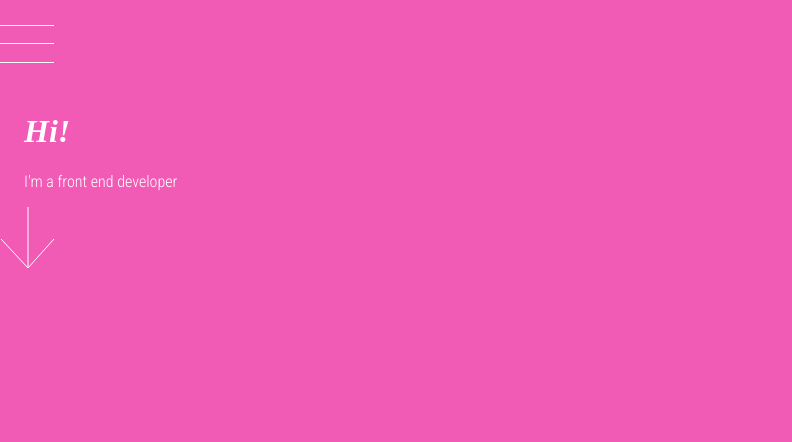
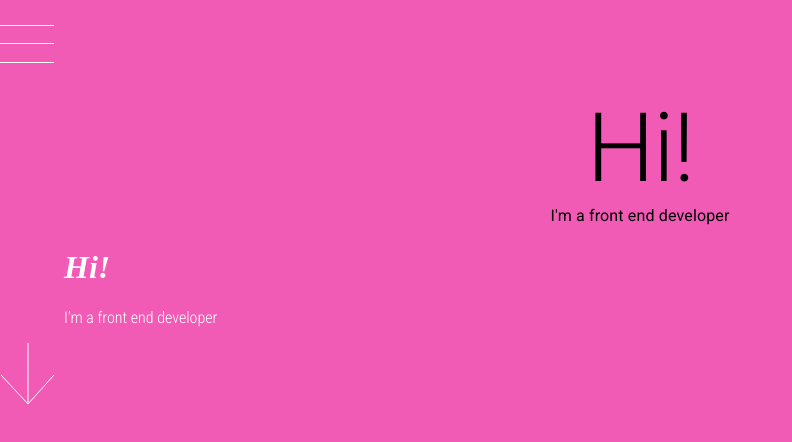
Before and after one commit to jimdiew/portfolio2022, a React (Create React App) app in the folder portfolio22/: page / in a window 1280 px wide. Shown: the top 442 px of the page, without its empty margins (0-792 px from the left). Built offline with nearby package versions, Linux system fonts and the light colour scheme; a web font is replaced by a local one.

Commit message:
change mui 4 to 5

```diff
--- a/portfolio22/src/components/Contact.js
+++ b/portfolio22/src/components/Contact.js
@@ -1,5 +1,5 @@
 import React from "react";
-import { Container } from "@material-ui/core";
+import Container from "@mui/material/Container";
 
 export default function Contact() {
   return (
--- a/portfolio22/src/components/Education.js
+++ b/portfolio22/src/components/Education.js
@@ -1,5 +1,5 @@
 import React from "react";
-import { Container } from "@material-ui/core";
+import Container from "@mui/material/Container";
 
 export default function Education() {
   return (
--- a/portfolio22/src/components/Header.js
+++ b/portfolio22/src/components/Header.js
@@ -1,5 +1,5 @@
 import React from "react";
-import Hamburger from "hamburger-react";
+
 import { useState } from "react";
 import menu from "../assets/statics/menu.svg";
 
--- a/portfolio22/src/components/Home.js
+++ b/portfolio22/src/components/Home.js
@@ -1,11 +1,20 @@
 import React from "react";
-import { Container } from "@material-ui/core";
-import Box from "@material-ui/core/Box";
+import Container from "@mui/material/Container";
+import Box from "@mui/material/Box";
+import Typography from "@mui/material/Typography";
+import { makeStyles } from "@mui/styles";
 
 export default function Home() {
   return (
     <Container>
       <Box>
+        <Typography variant="h1" color="initial" align="center">
+          Hi!
+        </Typography>
+        <Typography variant="body1" color="initial" align="center">
+          {" "}
+          I'm a front end developer
+        </Typography>
         <h1 className="play-font">Hi!</h1>
         <p>I'm a front end developer</p>
       </Box>
```
